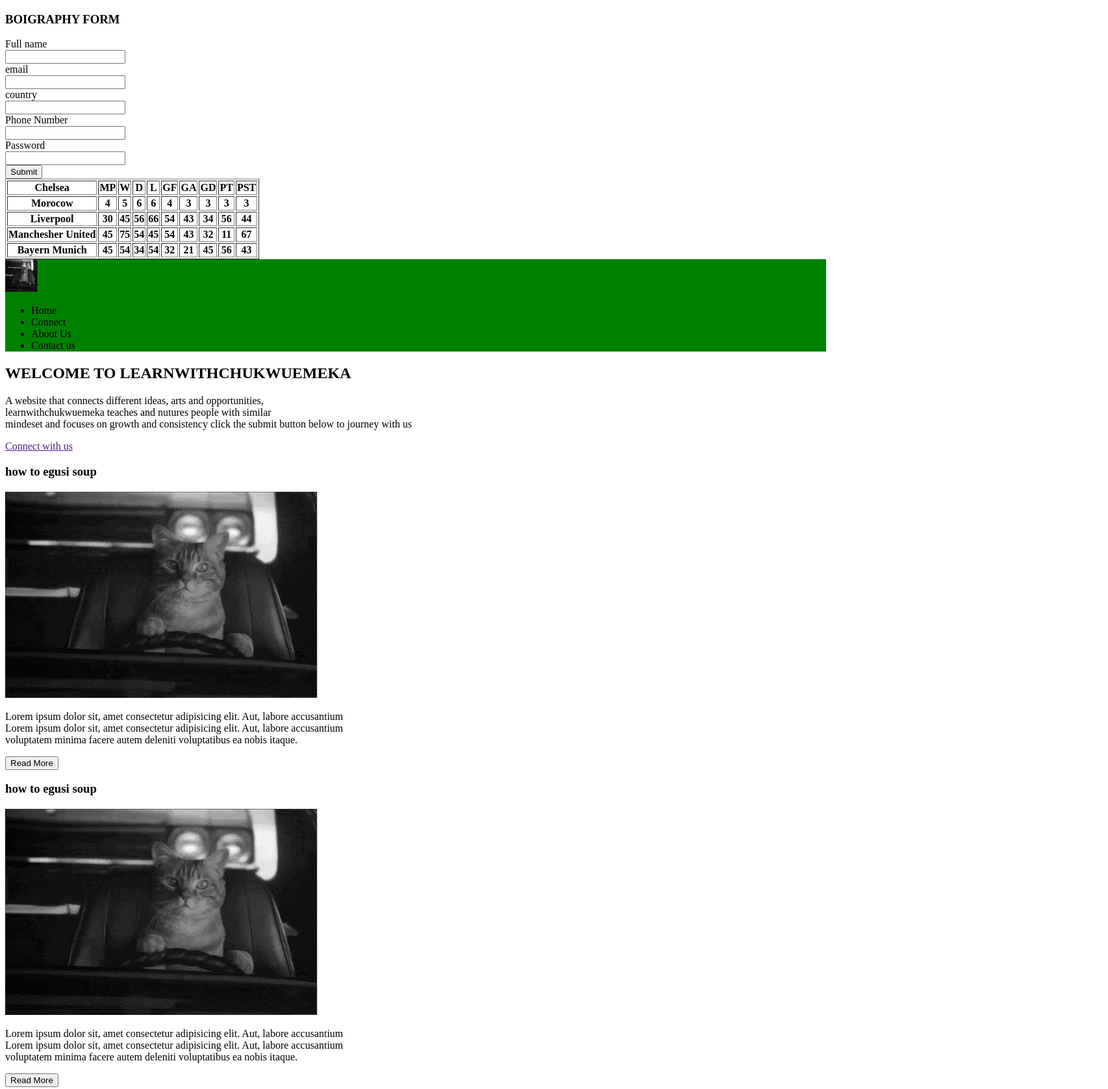
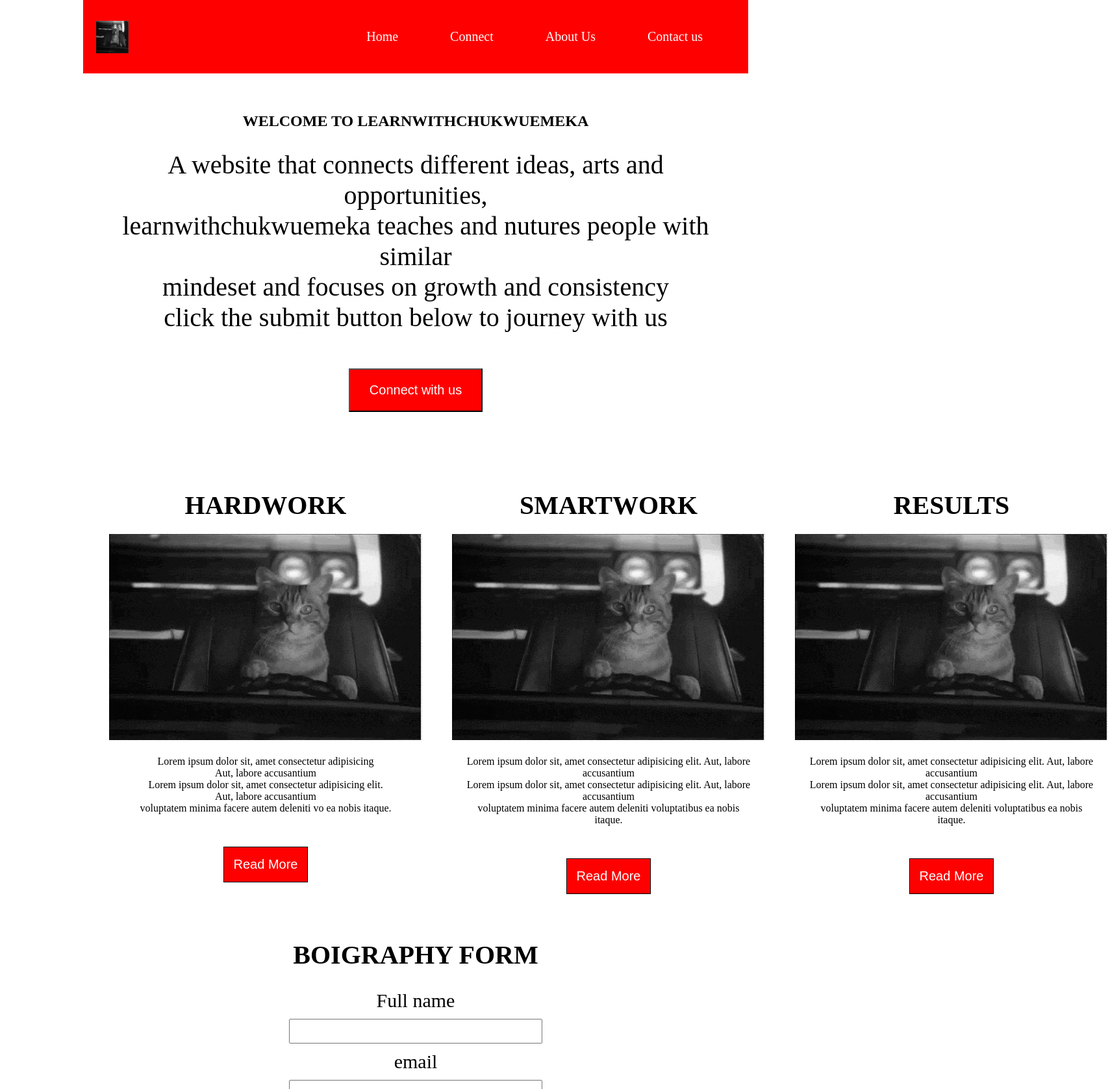
Before and after one commit to codewithchukwuemeka/Weekone, a plain HTML site: page index.html in a window 1280 px wide. Shown: the top 1676 px of the page at 65% size, 1706 px wide, since content can reach past the window. Drawn offline with Linux system fonts and the light colour scheme.

Commit message:
first commit

```diff
--- a/index.html
+++ b/index.html
@@ -8,9 +8,70 @@
     <link rel="stylesheet" href="./style.css">
 </head>
 
+<!-- beginning of my code -->
+
 <body>
 
-    <!--Forms and Tables-->
+    <!-- Header section -->
+
+    <header id="heading">
+        <nav>
+            <img src="./Screenshot_1.png" alt=" A cat driving" width="50px" height="50px">
+            <ul class="nav-list">
+                <li>Home</li>
+                <li>Connect</li>
+                <li>About Us</li>
+                <li> Contact us</li>
+            </ul>
+        </nav>
+    </header>
+
+
+    <!--hero section-->
+    <section class="hero">
+        <h1>WELCOME TO LEARNWITHCHUKWUEMEKA</h1>
+        <P>A website that connects different ideas, arts and opportunities, <br> learnwithchukwuemeka teaches and
+            nutures people with similar <br> mindeset and focuses on growth and consistency <br> click the submit button
+            below to journey with us</P>
+        <button class="hero_link" href="">Connect with us</button>
+    </section>
+
+    <main>
+
+        <section class="main-section">
+            <article class="article-one">
+                <h3>HARDWORK </h3>
+                <img src="./Screenshot_1.png" alt="">
+                <p>Lorem ipsum dolor sit, amet consectetur adipisicing <br> Aut, labore accusantium<br>Lorem ipsum
+                    dolor sit, amet consectetur adipisicing elit. <br> Aut, labore accusantium <br> voluptatem minima
+                    facere
+                    autem deleniti vo ea nobis itaque.</p>
+                <button>Read More</button>
+            </article>
+
+            <article class="article-two">
+                <h3>SMARTWORK </h3>
+                <img src="./Screenshot_1.png" alt="">
+                <p>Lorem ipsum dolor sit, amet consectetur adipisicing elit. Aut, labore accusantium<br>Lorem ipsum
+                    dolor sit, amet consectetur adipisicing elit. Aut, labore accusantium <br> voluptatem minima facere
+                    autem deleniti voluptatibus ea nobis itaque.</p>
+                <button>Read More</button>
+            </article>
+
+            <article class="article-three">
+                <h3>RESULTS </h3>
+                <img src="./Screenshot_1.png" alt="">
+                <p>Lorem ipsum dolor sit, amet consectetur adipisicing elit. Aut, labore accusantium<br>Lorem ipsum
+                    dolor sit, amet consectetur adipisicing elit. Aut, labore accusantium <br> voluptatem minima facere
+                    autem deleniti voluptatibus ea nobis itaque.</p>
+                <button>Read More</button>
+
+            </article>
+
+        </section>
+
+
+        <article class="article-five">
             <form action="">
                 <h3>BOIGRAPHY FORM</h3>
                 <label for=""> Full name</label> <br>
@@ -26,225 +87,13 @@
                 <button type="button"> Submit</button>
 
             </form>
-
-    <table border="">
-        <tr>
-            <th>Chelsea</th>
-            <th>MP</th>
-            <th>W</th>
-            <th>D</th>
-            <th>L</th>
-            <th>GF</th>
-            <th>GA</th>
-            <th>GD</th>
-            <th>PT</th>
-            <th>PST</th>
-        </tr>
-        <tr>
-            <th>Morocow</th>
-            <th>4</th>
-            <th>5</th>
-            <th>6</th>
-            <th>6</th>
-            <th>4</th>
-            <th>3</th>
-            <th>3</th>
-            <th>3</th>
-            <th>3</th>
-        </tr>
-
-        <tr>
-            <th>Liverpool</th>
-            <th>30</th>
-            <th>45</th>
-            <th>56</th>
-            <th>66</th>
-            <th>54</th>
-            <th>43</th>
-            <th>34</th>
-            <th>56</th>
-            <th>44</th>
-        </tr>
-        <tr>
-            <th>Manchesher United</th>
-            <th>45</th>
-            <th>75</th>
-            <th>54</th>
-            <th>45</th>
-            <th>54</th>
-            <th>43</th>
-            <th>32</th>
-            <th>11</th>
-            <th>67</th>
-        </tr>
-        <tr>
-            <th>Bayern Munich</th>
-            <th>45</th>
-            <th>54</th>
-            <th>34</th>
-            <th>54</th>
-            <th>32</th>
-            <th>21</th>
-            <th>45</th>
-            <th>56</th>
-            <th>43</th>
-        </tr>
-    </table>
-
-    <!-- Accessibility Menu-->
-
-
-
-    <header></header>
-    <nav></nav>
-    <main>
-        <section></section>
-        <section></section>
-
-    </main>
-    <footer>
-
-
-    </footer>
-    <script src="./node.js"></script>
-</body>
-
-<header>
-    <nav>
-        <img src="./Screenshot_1.png" alt=" A cat driving" width="50px" height="50px">
-        <ul>
-            <li>Home</li>
-            <li>Connect</li>
-            <li>About Us</li>
-            <li> Contact us</li>
-        </ul>
-    </nav>
-</header>
-
-<body>
-    <!--hero section-->
-    <section>
-        <h1>WELCOME TO LEARNWITHCHUKWUEMEKA</h1>
-        <P>A website that connects different ideas, arts and opportunities, <br> learnwithchukwuemeka teaches and
-            nutures people with similar <br> mindeset and focuses on growth and consistency click the submit button
-            below to journey with us</P>
-        <a href="">Connect with us</a>
-    </section>
-
-<main>
-
-    <section>
-        <article>
-        <h3>how to egusi soup </h3>
-        <img src="./Screenshot_1.png" alt="">
-        <p>Lorem ipsum dolor sit, amet consectetur adipisicing elit. Aut, labore accusantium<br>Lorem ipsum dolor sit, amet consectetur adipisicing elit. Aut, labore accusantium <br> voluptatem minima facere autem deleniti voluptatibus ea nobis itaque.</p>
-        <button>Read More</button>
-        </article>
-
-           <article>
-        <h3>how to egusi soup </h3>
-        <img src="./Screenshot_1.png" alt="">
-        <p>Lorem ipsum dolor sit, amet consectetur adipisicing elit. Aut, labore accusantium<br>Lorem ipsum dolor sit, amet consectetur adipisicing elit. Aut, labore accusantium <br> voluptatem minima facere autem deleniti voluptatibus ea nobis itaque.</p>
-        <button>Read More</button>
-        </article>
-
-           <article>
-        <h3>how to egusi soup </h3>
-        <img src="./Screenshot_1.png" alt="">
-        <p>Lorem ipsum dolor sit, amet consectetur adipisicing elit. Aut, labore accusantium<br>Lorem ipsum dolor sit, amet consectetur adipisicing elit. Aut, labore accusantium <br> voluptatem minima facere autem deleniti voluptatibus ea nobis itaque.</p>
-        <button>Read More</button>
         </article>
 
         </section>
 
-    <!--section for table-->
+    </main>
 
-    <section>
-
-    <table border="">
-        <tr>
-            <th>Chelsea</th>
-            <th>MP</th>
-            <th>W</th>
-            <th>D</th>
-            <th>L</th>
-            <th>GF</th>
-            <th>GA</th>
-            <th>GD</th>
-            <th>PT</th>
-            <th>PST</th>
-        </tr>
-        <tr>
-            <th>Morocow</th>
-            <th>4</th>
-            <th>5</th>
-            <th>6</th>
-            <th>6</th>
-            <th>4</th>
-            <th>3</th>
-            <th>3</th>
-            <th>3</th>
-            <th>3</th>
-        </tr>
-
-        <tr>
-            <th>Liverpool</th>
-            <th>30</th>
-            <th>45</th>
-            <th>56</th>
-            <th>66</th>
-            <th>54</th>
-            <th>43</th>
-            <th>34</th>
-            <th>56</th>
-            <th>44</th>
-        </tr>
-        <tr>
-            <th>Manchesher United</th>
-            <th>45</th>
-            <th>75</th>
-            <th>54</th>
-            <th>45</th>
-            <th>54</th>
-            <th>43</th>
-            <th>32</th>
-            <th>11</th>
-            <th>67</th>
-        </tr>
-        <tr>
-            <th>Bayern Munich</th>
-            <th>45</th>
-            <th>54</th>
-            <th>34</th>
-            <th>54</th>
-            <th>32</th>
-            <th>21</th>
-            <th>45</th>
-            <th>56</th>
-            <th>43</th>
-        </tr>
-    </table>
-    </section>
-
-    <section>
-         <!--Forms and Tables-->
-    <form action="">
-        <h3>BOIGRAPHY FORM</h3>
-        <label for=""> Full name</label> <br>
-        <input type="text"> <br>
-        <label for="">email</label> <br>
-        <input type="email" name="" id=""> <br>
-        <label for="">country</label> <br>
-        <input type="text"> <br>
-        <label for="">Phone Number</label> <br>
-        <input type="tel" name="" id=""> <br>
-        <label for="">Password</label> <br>
-        <input type="password" name="" id=""> <br>
-        <button type="button"> Submit</button>
-
-    </form>
-    </section>
-</main>
+    <!-- footer -->
 
     <footer>
         <p>
--- a/style.css
+++ b/style.css
@@ -1,6 +1,171 @@
-header{
-    background-color: green;
-}
-ul{
+*{
+    padding: 0;
+    margin: 0;
+    box-sizing: border-box;
 
 }
+body{
+    width: 100%;
+    max-width: 80%;
+    margin: auto;
+}
+
+#heading{
+    background-color: red;
+    margin: auto;
+}
+
+/* start navigation section */
+
+nav{
+    display: flex;
+    justify-content: space-between;
+    align-items: center;
+    padding: 20px;
+
+}
+
+.nav-list{
+display:flex;
+list-style: none;
+color: white;
+padding: 10px;
+}
+
+.nav-list li{
+    margin: 10px;
+    font-size: 20px;
+    padding: 5px 30px;
+    font-size: 20px;
+}
+
+/* End navigation section */
+
+/* Start hero setion */
+
+.hero{
+    text-align: center;
+   margin: 30px;
+   padding: 60px 5px;
+   margin: auto;
+
+}
+
+.hero p{
+    margin-top: 30px;
+    margin-bottom: 30px;
+    font-size: 40px;
+    font-family: 'Times New Roman', Times, serif;
+}
+
+.hero_link{
+    margin-top: 25px;
+    padding: 20px 30px;
+    font-size: 20px;
+    background-color: red;
+    color: white;
+}
+/* End hero section */
+
+
+/* Start main-section */
+.main-section{
+    display: flex;
+    flex-direction: row;
+    gap: 6px;
+
+
+}
+
+.main-section,.article-one,.article-two,.article-three,h3,p {
+     text-align: center;
+     margin: 20px;
+
+
+}
+
+.article-one button{
+     border:solid black 1px ;
+     padding: 15px;
+    font-size: 20px;
+    color: white;
+    text-decoration: none;
+    margin: 30px;
+    background-color: red;
+}
+
+
+.article-two button {
+      border:solid black 1px ;
+      padding: 15px;
+      background-color: red;
+    font-size: 20px;
+    color: white;
+    text-decoration: none;
+    margin: 30px;
+
+}
+
+
+.article-three button{
+     border:solid black 1px ;
+     padding: 15px;
+    font-size: 20px;
+    background-color: red;
+    color: white;
+    text-decoration: none;
+    margin: 30px;
+}
+
+.article-five{
+    text-align: center;
+}
+
+form{
+width: 100%;
+
+}
+
+.article-five label{
+font-size: 30px;
+
+}
+
+.article-five input{
+    font-size: 30px;
+}
+
+.article-five,h3{
+    font-size: 40px;
+
+}
+
+.article-five button{
+border: solid black 1px;
+padding: 15px;
+font-size: 30px;
+background-color: red;
+color: white;
+margin: 30px;
+}
+
+footer{
+    font-size: 50px;
+    background-color: red;
+    width: 100%;
+    color: white;
+    padding: 10px;
+
+}
+
+
+
+
+/* Responsive Media Query */
+
+@media( max-width:490px ) and (max-width:  ){
+    #heading{
+        background-color: blue;
+    }
+
+}
```
Lines whose indentation alone changed are shown as unchanged.
